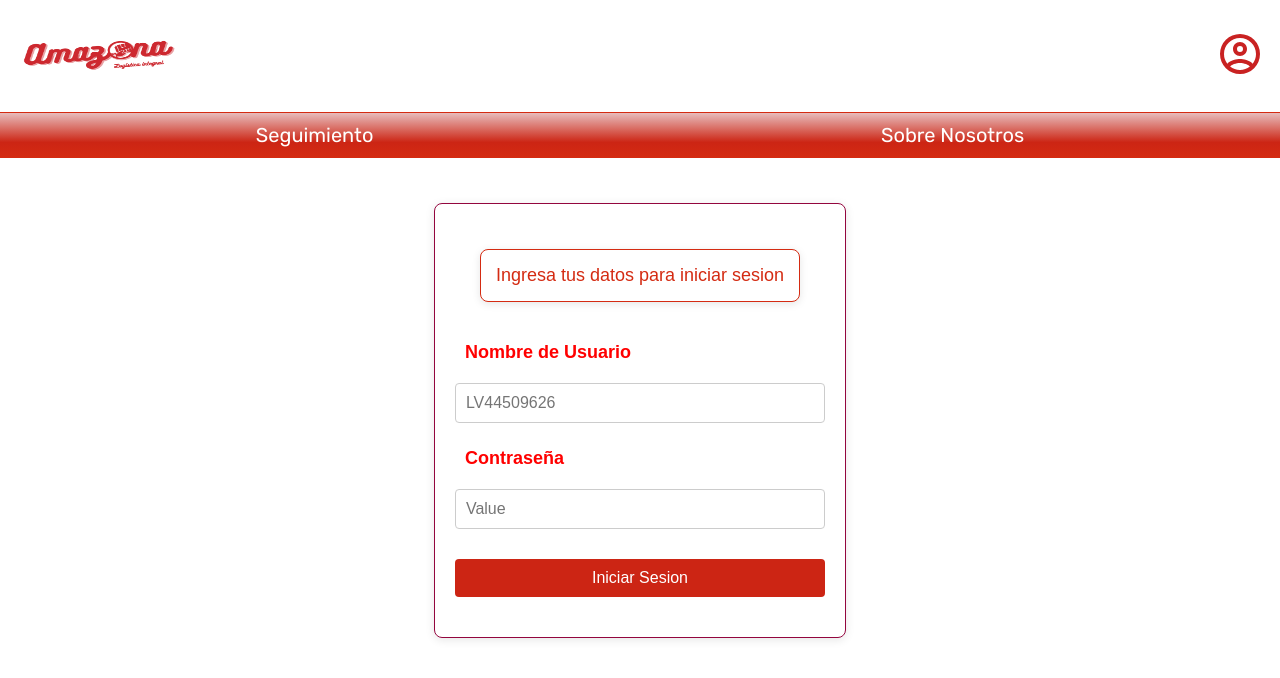
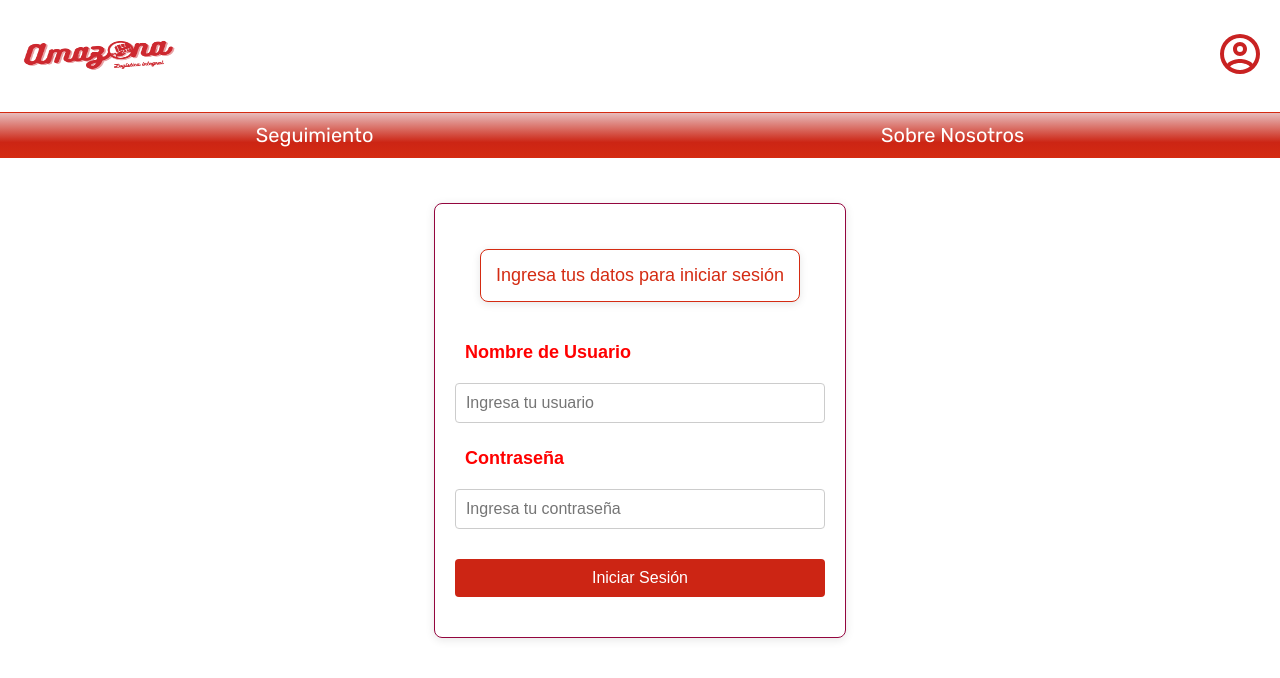
Before and after one commit to imdaviddev/tp-final-laboratorio-frontend, a React (Vite) app: page /iniciar-sesion in a window 1280 px wide. Shown: the top 678 px of the page. Built offline with nearby package versions, Linux system fonts and the light colour scheme; grey boxes are pictures that could not be loaded.

Commit message:
inicio de sesion

```diff
--- a/data/db.json
+++ b/data/db.json
@@ -1,85 +1,85 @@
 {
   "usuarios": [
     {
-      "nombre_usuario": "admin01",
+      "nombre_usuario": "pg12345678",
       "dni": "12345678",
       "nombre": "Pedro",
       "apellido": "Gómez",
       "rol": "ADMINISTRADOR",
-      "password": "adminPass123",
-      "id": "c06f"
+      "password": "1234",
+      "id": "1"
     },
     {
-      "nombre_usuario": "supervisor01",
+      "nombre_usuario": "am12345678",
       "dni": "23456789",
       "nombre": "Ana",
       "apellido": "Martínez",
       "rol": "SUPERVISOR",
-      "password": "supervisorPass456",
-      "id": "2a0d"
+      "password": "1234",
+      "id": "2"
     },
     {
-      "nombre_usuario": "tecnico01",
+      "nombre_usuario": "lf12345678",
       "dni": "34567890",
       "nombre": "Luis",
       "apellido": "Fernández",
       "rol": "TECNICO_MANTENIMIENTO",
-      "password": "tecnicoPass789",
-      "id": "5e60"
+      "password": "1234",
+      "id": "3"
     },
     {
-      "nombre_usuario": "tecnico02",
+      "nombre_usuario": "sr12345678",
       "dni": "45678901",
       "nombre": "Sara",
       "apellido": "Ramírez",
       "rol": "TECNICO_MANTENIMIENTO",
-      "password": "tecnicoPass321",
-      "id": "af28"
+      "password": "1234",
+      "id": "4"
     },
     {
-      "nombre_usuario": "conductor01",
+      "nombre_usuario": "jp56789012",
       "dni": "56789012",
       "nombre": "Juan",
       "apellido": "Pérez",
       "rol": "CONDUCTOR",
-      "password": "conductorPass654",
-      "id": "8af0"
+      "password": "1234",
+      "id": "5"
     },
     {
-      "nombre_usuario": "conductor02",
+      "nombre_usuario": "cg67890123",
       "dni": "67890123",
       "nombre": "Carlos",
       "apellido": "García",
       "rol": "CONDUCTOR",
-      "password": "conductorPass987",
-      "id": "4ae3"
+      "password": "1234",
+      "id": "6"
     },
     {
-      "nombre_usuario": "conductor03",
+      "nombre_usuario": "ll78901234",
       "dni": "78901234",
       "nombre": "Laura",
       "apellido": "López",
       "rol": "CONDUCTOR",
-      "password": "conductorPass456",
-      "id": "94eb"
+      "password": "1234",
+      "id": "7"
     },
     {
-      "nombre_usuario": "conductor04",
+      "nombre_usuario": "mf89012345",
       "dni": "89012345",
       "nombre": "Marta",
       "apellido": "Fernández",
       "rol": "CONDUCTOR",
-      "password": "conductorPass123",
-      "id": "ea88"
+      "password": "1234",
+      "id": "8"
     },
     {
-      "nombre_usuario": "conductor05",
+      "nombre_usuario": "lr90123456",
       "dni": "90123456",
       "nombre": "Luis",
       "apellido": "Rodríguez",
       "rol": "CONDUCTOR",
-      "password": "conductorPass321",
-      "id": "b0f4"
+      "password": "1234",
+      "id": "9"
     }
   ],
   "roles": [
--- a/src/pages/IniciarSesion/IniciarSesionPage.tsx
+++ b/src/pages/IniciarSesion/IniciarSesionPage.tsx
@@ -1,26 +1,86 @@
+import { useState } from 'react';
+import { useNavigate } from 'react-router-dom';
 import Header from '../../components/HeaderComponent/Header';
 import { FormContainer, LabelForm, InputForm, ContainerPadre, DescHijo } from '../ComponentsUI';
 import { SubmitButton } from '../ComponentsUI/Botones';
-import type { SVGProps } from 'react';
 
-export function MdiAccountCircleOutline(props: SVGProps<SVGSVGElement>) {
-  return (<svg xmlns="http://www.w3.org/2000/svg" width="1em" height="1em" viewBox="0 0 24 24" {...props}><path fill="#c92222" d="M12 2A10 10 0 0 0 2 12a10 10 0 0 0 10 10a10 10 0 0 0 10-10A10 10 0 0 0 12 2M7.07 18.28c.43-.9 3.05-1.78 4.93-1.78s4.5.88 4.93 1.78A7.9 7.9 0 0 1 12 20c-1.86 0-3.57-.64-4.93-1.72m11.29-1.45c-1.43-1.74-4.9-2.33-6.36-2.33s-4.93.59-6.36 2.33A7.93 7.93 0 0 1 4 12c0-4.41 3.59-8 8-8s8 3.59 8 8c0 1.82-.62 3.5-1.64 4.83M12 6c-1.94 0-3.5 1.56-3.5 3.5S10.06 13 12 13s3.5-1.56 3.5-3.5S13.94 6 12 6m0 5a1.5 1.5 0 0 1-1.5-1.5A1.5 1.5 0 0 1 12 8a1.5 1.5 0 0 1 1.5 1.5A1.5 1.5 0 0 1 12 11"></path></svg>);
+// Componente de inicio de sesión
+const IniciarSesionPage = () => {
+  const [username, setUsername] = useState('');
+  const [password, setPassword] = useState('');
+  const [error, setError] = useState('');
+  const navigate = useNavigate();
+
+  // Función para manejar el inicio de sesión
+  const handleSubmit = async (e: React.FormEvent) => {
+    e.preventDefault();
+
+    try {
+      const response = await fetch('http://localhost:3000/usuarios');
+      const usuarios = await response.json();
+
+      const user = usuarios.find((u: any) => u.nombre_usuario === username && u.password === password);
+
+      if (user) {
+        switch (user.rol) {
+          case 'ADMINISTRADOR':
+            navigate('/administracion');
+            break;
+          case 'SUPERVISOR':
+            navigate('/supervision');
+            break;
+          case 'TECNICO_MANTENIMIENTO':
+            navigate('/mantenimiento');
+            break;
+          case 'CONDUCTOR':
+            navigate('/conductor');
+            break;
+          default:
+            navigate('/');
         }
+      } else {
+        setError('Usuario o contraseña incorrectos');
+      }
+    } catch (error) {
+      console.error('Error al iniciar sesión:', error);
+      setError('Error en el servidor, intenta nuevamente');
+    }
+  };
 
-const IniciarSesionPage = () => {
-  return <>
-    <Header rol='Cliente'></Header>
+  return (
+    <>
+      <Header rol="Cliente"></Header>
       <ContainerPadre>
-      <FormContainer>
-        <DescHijo>Ingresa tus datos para iniciar sesion</DescHijo>
+        <FormContainer onSubmit={handleSubmit}>
+          <DescHijo>Ingresa tus datos para iniciar sesión</DescHijo>
+
+          {error && <p style={{ color: 'red' }}>{error}</p>}
+
           <LabelForm>Nombre de Usuario</LabelForm>
-        <InputForm type="text" id='username' key={'username'} placeholder='LV44509626'></InputForm>
+          <InputForm
+            type="text"
+            id="username"
+            value={username}
+            onChange={(e) => setUsername(e.target.value)}
+            placeholder="Ingresa tu usuario"
+            required
+          />
+
           <LabelForm>Contraseña</LabelForm>
-        <InputForm type="password" id='contrasenia' key={'contrasenia'} placeholder='Value'></InputForm>
-        <SubmitButton >Iniciar Sesion</SubmitButton>
+          <InputForm
+            type="password"
+            id="contrasenia"
+            value={password}
+            onChange={(e) => setPassword(e.target.value)}
+            placeholder="Ingresa tu contraseña"
+            required
+          />
+
+          <SubmitButton type="submit">Iniciar Sesión</SubmitButton>
         </FormContainer>
       </ContainerPadre>
-  </>;
-}
+    </>
+  );
+};
 
-export default IniciarSesionPage
+export default IniciarSesionPage;
```
Lines whose indentation alone changed are shown as unchanged.
